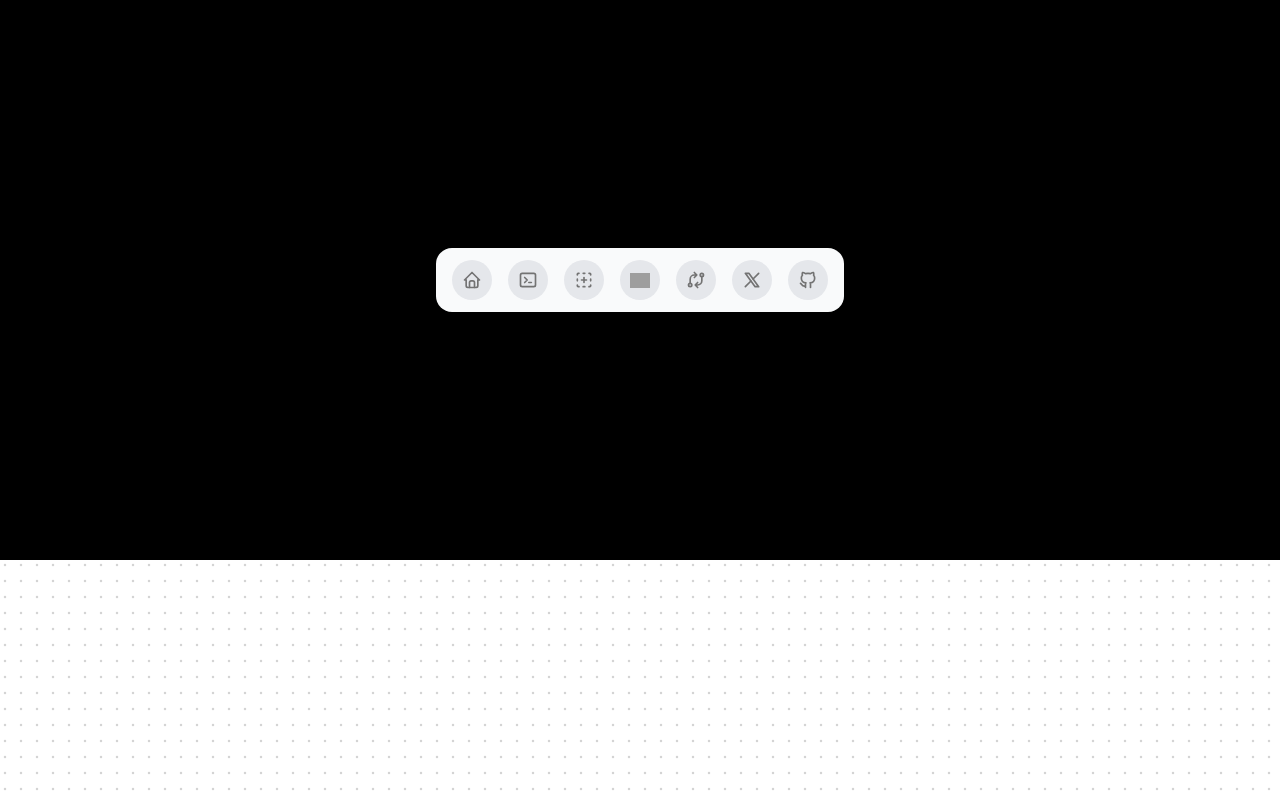
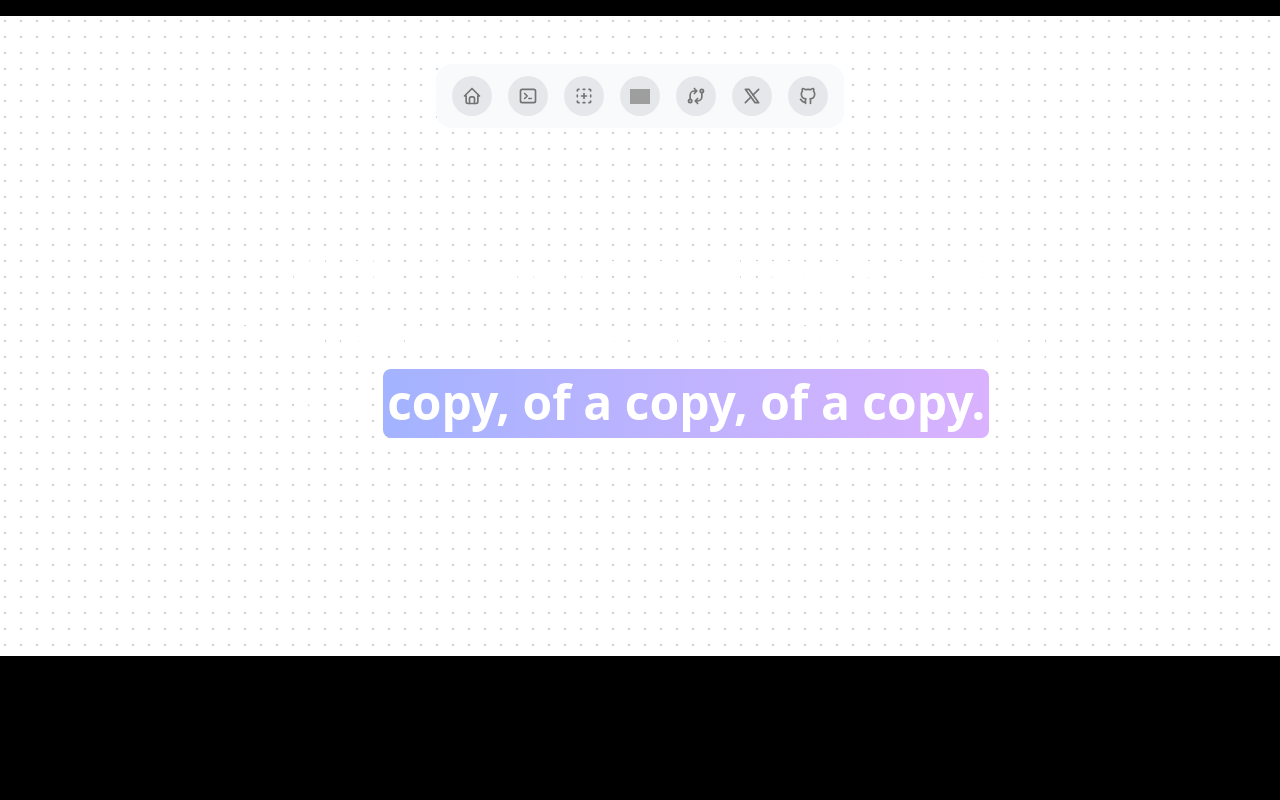
Before and after one commit to Asctoz/KidHub, a Next.js app in the folder kidhub/: page / in a window 1280 px wide. Shown: the top 800 px of the page. Built offline with nearby package versions, Linux system fonts and the light colour scheme; grey boxes are pictures that could not be loaded.

Commit message:
Navbar position adjusted + background shifted to top

```diff
--- a/kidhub/src/app/page.jsx
+++ b/kidhub/src/app/page.jsx
@@ -6,11 +6,8 @@ import Navbar from "@/components/Navbar.jsx";
 export default function Home() {
   return (
     <div className="relative min-h-screen">
-      {/* Navbar overlays the content */}
-      <Navbar className="fixed top-0 left-0 w-full z-50" />
-
-      {/* Hero content sits underneath */}
-      <HighlightPage className="pt-[64px] relative" /> {/* Adjust pt-[64px] to match navbar height */}
+      <Navbar />
+      <HighlightPage />
     </div>
   );
 }
--- a/kidhub/src/components/Navbar.jsx
+++ b/kidhub/src/components/Navbar.jsx
@@ -68,9 +68,8 @@ export default function FloatingDockDemo() {
     },
   ];
   return (
-    <div className="flex items-center justify-center h-[35rem] w-full">
+    <div className="flex items-center justify-center h-[1rem] w-full z-10000 top-22 relative">
       <FloatingDock
-        // only for demo, remove for production
         mobileClassName="translate-y-20"
         items={links} />
     </div>
```
